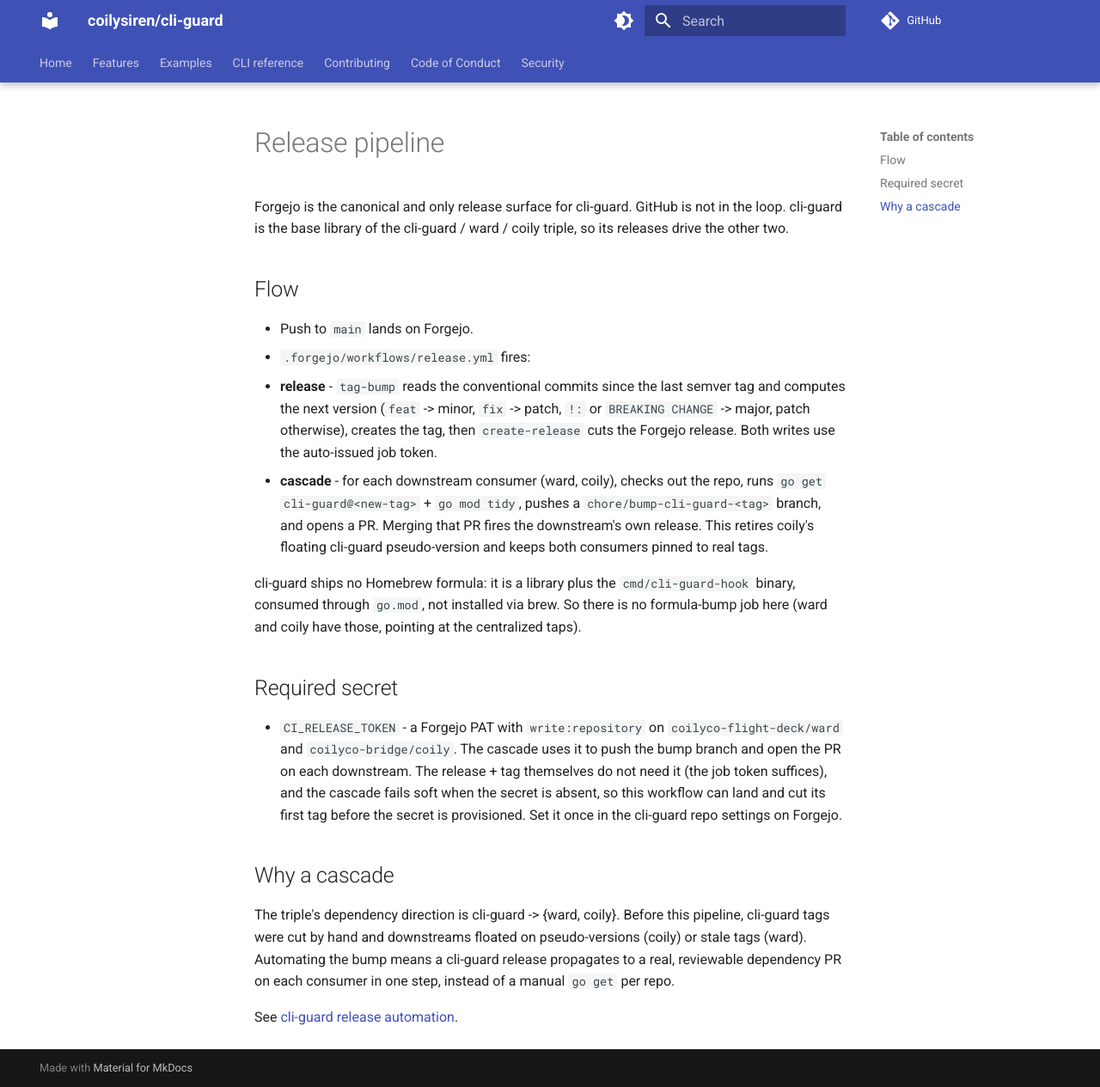
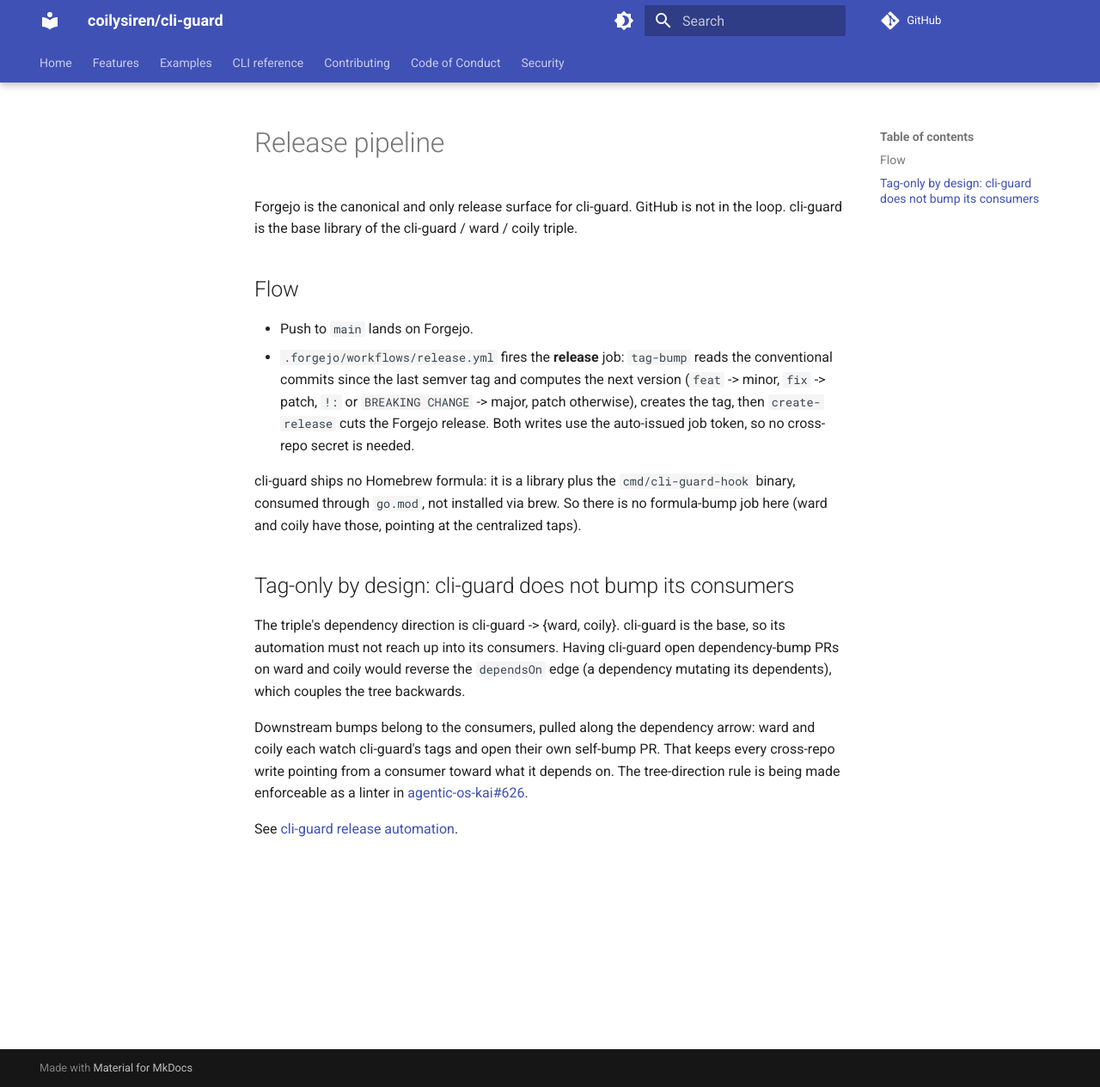
Before and after one commit to coilyco-flight-deck/cli-guard, an MkDocs documentation site: the page built from docs/release-pipeline.md, in a window 1280 px wide and 1265 px high. Shown: the whole window at 86% size. Built offline with MkDocs 1.6.1 and Material for MkDocs 9.7.7, drawn with Linux system fonts in a browser that asks for light colours; comment, search, counter and statistics services are not loaded.

Commit message:
feat(release): drop downstream cascade, keep release tag-only
cli-guard is the base of the cli-guard / ward / coily triple. The
cascade job opened dependency-bump PRs on ward and coily, which reverses
the dependsOn edge (a dependency mutating its dependents). Remove it: the
pipeline now only cuts the tag + Forgejo release on the auto-issued job
token, with no CI_RELEASE_TOKEN cross-repo secret. Downstream bumps are
the consumers' job, pulled along the dependency arrow. Sync AGENTS.md and
FEATURES.md, which still described the cascade.

closes https://forgejo.coilysiren.me/coilyco-flight-deck/cli-guard/issues/82

Co-Authored-By: Claude Opus 4.8 (1M context) <noreply@anthropic.com>

```diff
--- a/docs/release-pipeline.md
+++ b/docs/release-pipeline.md
@@ -2,44 +2,35 @@
 
 Forgejo is the canonical and only release surface for cli-guard. GitHub is not
 in the loop. cli-guard is the base library of the cli-guard / ward / coily
-triple, so its releases drive the other two.
+triple.
 
 ## Flow
 
 - Push to `main` lands on Forgejo.
-- `.forgejo/workflows/release.yml` fires:
-  - **release** - `tag-bump` reads the conventional commits since the last
-    semver tag and computes the next version (`feat` -> minor, `fix` ->
-    patch, `!:` or `BREAKING CHANGE` -> major, patch otherwise), creates the
-    tag, then `create-release` cuts the Forgejo release. Both writes use the
-    auto-issued job token.
-  - **cascade** - for each downstream consumer (ward, coily), checks out the
-    repo, runs `go get cli-guard@<new-tag>` + `go mod tidy`, pushes a
-    `chore/bump-cli-guard-<tag>` branch, and opens a PR. Merging that PR fires
-    the downstream's own release. This retires coily's floating cli-guard
-    pseudo-version and keeps both consumers pinned to real tags.
+- `.forgejo/workflows/release.yml` fires the **release** job: `tag-bump` reads
+  the conventional commits since the last semver tag and computes the next
+  version (`feat` -> minor, `fix` -> patch, `!:` or `BREAKING CHANGE` ->
+  major, patch otherwise), creates the tag, then `create-release` cuts the
+  Forgejo release. Both writes use the auto-issued job token, so no cross-repo
+  secret is needed.
 
 cli-guard ships no Homebrew formula: it is a library plus the
 `cmd/cli-guard-hook` binary, consumed through `go.mod`, not installed via brew.
 So there is no formula-bump job here (ward and coily have those, pointing at
 the centralized taps).
 
-## Required secret
+## Tag-only by design: cli-guard does not bump its consumers
 
-- `CI_RELEASE_TOKEN` - a Forgejo PAT with `write:repository` on
-  `coilyco-flight-deck/ward` and `coilyco-bridge/coily`. The cascade uses it to
-  push the bump branch and open the PR on each downstream. The release + tag
-  themselves do not need it (the job token suffices), and the cascade fails
-  soft when the secret is absent, so this workflow can land and cut its first
-  tag before the secret is provisioned. Set it once in the cli-guard repo
-  settings on Forgejo.
+The triple's dependency direction is cli-guard -> {ward, coily}. cli-guard is
+the base, so its automation must not reach up into its consumers. Having
+cli-guard open dependency-bump PRs on ward and coily would reverse the
+`dependsOn` edge (a dependency mutating its dependents), which couples the
+tree backwards.
 
-## Why a cascade
-
-The triple's dependency direction is cli-guard -> {ward, coily}. Before this
-pipeline, cli-guard tags were cut by hand and downstreams floated on
-pseudo-versions (coily) or stale tags (ward). Automating the bump means a
-cli-guard release propagates to a real, reviewable dependency PR on each
-consumer in one step, instead of a manual `go get` per repo.
+Downstream bumps belong to the consumers, pulled along the dependency arrow:
+ward and coily each watch cli-guard's tags and open their own self-bump PR.
+That keeps every cross-repo write pointing from a consumer toward what it
+depends on. The tree-direction rule is being made enforceable as a linter in
+[agentic-os-kai#626](https://forgejo.coilysiren.me/coilyco-bridge/agentic-os-kai/issues/626).
 
 See [cli-guard release automation](https://forgejo.coilysiren.me/coilyco-flight-deck/cli-guard).
```
Also changed, not shown: AGENTS.md (+1 -1 lines), docs/FEATURES.md (+1 -1 lines), 1 other file.
